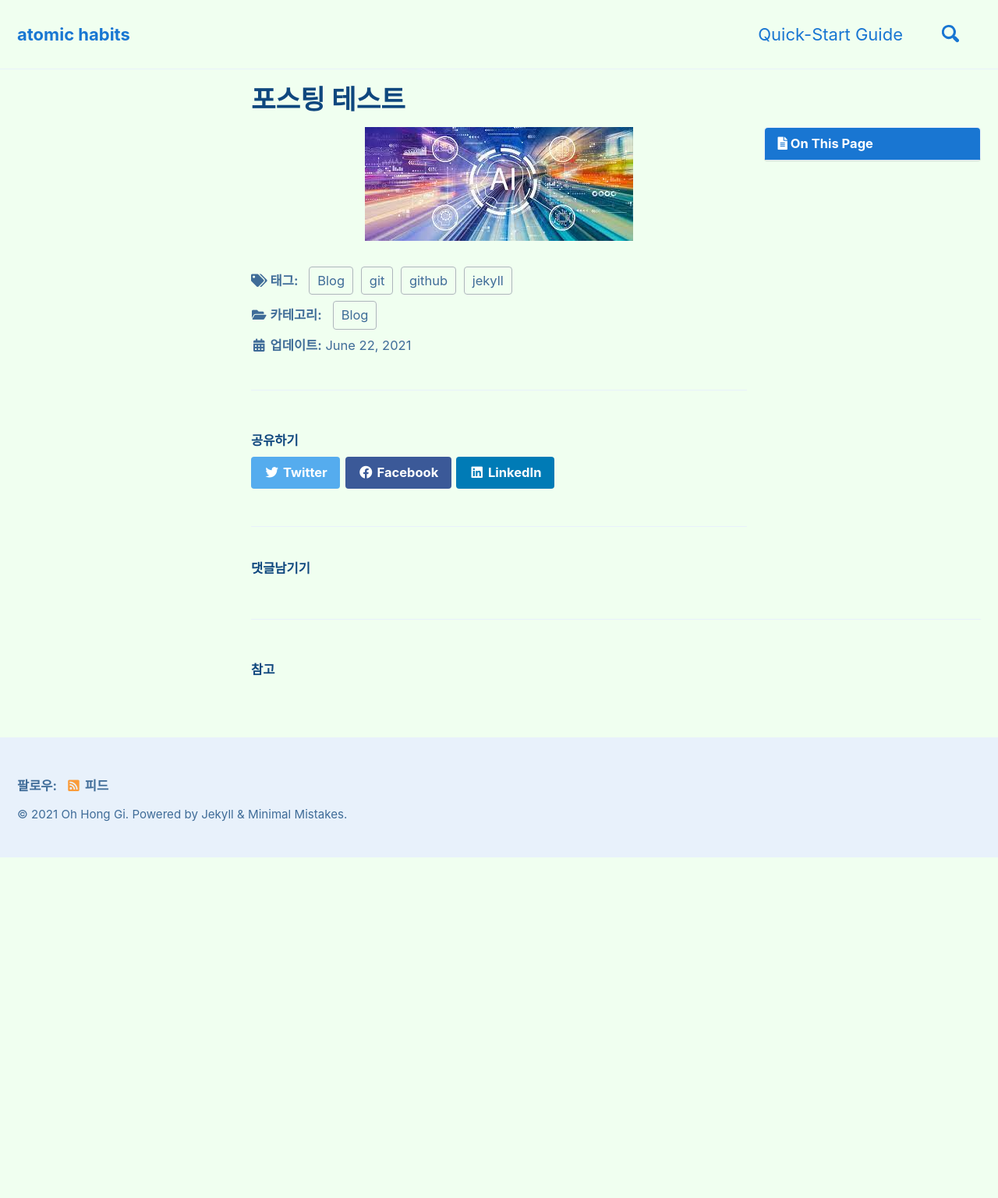
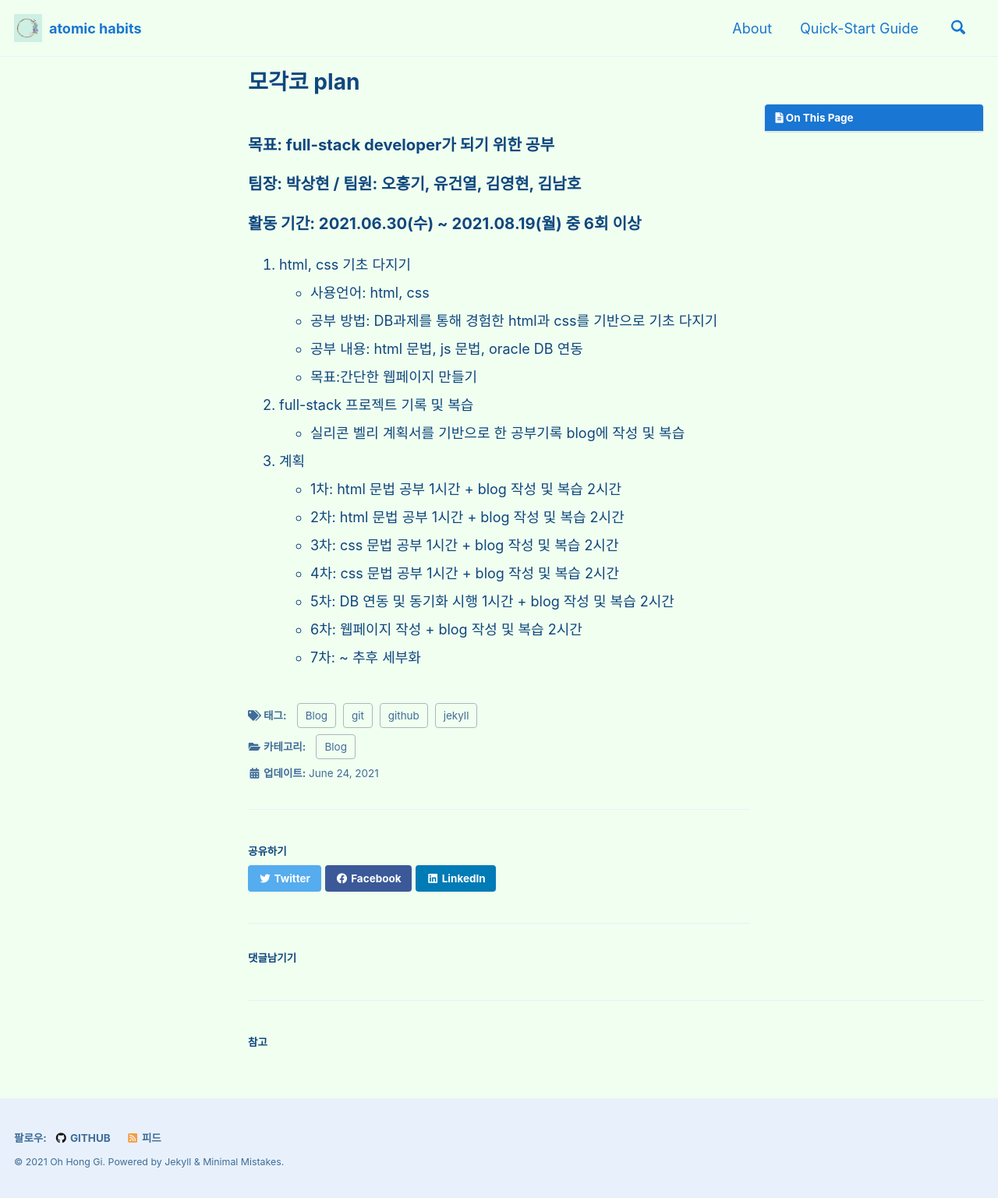
Before and after one commit to ohhonggi/ohhonggi.github.io, a Jekyll site: the page built from _posts/2021-06-22-firstPosting.md, in a window 1280 px wide. Shown: the whole page at 78% size. Built offline with Jekyll 4.4.1, drawn with Linux system fonts in a browser that asks for light colours; cached includes are drawn as plain includes; comment, search, counter and statistics services are not loaded; before the commit the page ends 1100 px from its top, so only the background shows below that.

Commit message:
MGK plan

```diff
--- a/_config.yml
+++ b/_config.yml
@@ -24,8 +24,8 @@ description              : "code description for CNU_MGK weekly"
 url                      : "https://ohhondgi.github.io"
 baseurl                  : # the subpath of your site, e.g. "/blog"
 repository               : "ohhondgi/ohhondgi.github.io"
-teaser                   :  # path of fallback teaser image, e.g. "/assets/images/500x300.png"
-logo                     : # path of logo image to display in the masthead, e.g. "/assets/images/88x88.png"
+teaser                   : "/assets/images/background.jpg" # path of fallback teaser image, e.g. "/assets/images/500x300.png"
+logo                     : "/assets/images/logo.jpg" # path of logo image to display in the masthead, e.g. "/assets/images/88x88.png"
 masthead_title           : # overrides the website title displayed in the masthead, use " " for no title
 # breadcrumbs            : false # true, false (default)
 words_per_minute         : 200
@@ -76,7 +76,7 @@ facebook:
   username               :
   app_id                 :
   publisher              :
-og_image                 : # Open Graph/Twitter default site image
+og_image                 : "/assets/images/logo.jpg" # Open Graph/Twitter default site image
 # For specifying social profiles
 # - https://developers.google.com/structured-data/customize/social-profiles
 social:
@@ -128,14 +128,14 @@ author:
 # Site Footer
 footer:
   links:
+    - label: "GitHub"
+      icon: "fab fa-fw fa-github"
+      url: "https://github.com/ohhondgi"
     - label: "Twitter"
       icon: "fab fa-fw fa-twitter-square"
       # url:
     - label: "Facebook"
       icon: "fab fa-fw fa-facebook-square"
-      # url:
-    - label: "GitHub"
-      icon: "fab fa-fw fa-github"
       # url:
     - label: "GitLab"
       icon: "fab fa-fw fa-gitlab"
@@ -216,7 +216,7 @@ sass:
 permalink: /:categories/:title/
 paginate: 5 # amount of posts to show
 paginate_path: /page:num/
-timezone: # https://en.wikipedia.org/wiki/List_of_tz_database_time_zones
+timezone: Asia/Seoul # https://en.wikipedia.org/wiki/List_of_tz_database_time_zones
 
 
 # Plugins (previously gems:)
@@ -286,3 +286,14 @@ defaults:
       comments: true # true
       share: true
       related: true
+  # _pages
+  - scope:
+      path: ""
+      type: pages
+    values:
+      layout: single
+      author_profile: true
+      read_time: false
+      comments: false
+      share: true
+      related: false
--- a/_includes/archive-single.html
+++ b/_includes/archive-single.html
@@ -25,6 +25,10 @@
       {% endif %}
     </h2>
     {% include page__meta.html type=include.type %}
-    {% if post.excerpt %}<p class="archive__item-excerpt" itemprop="description">{{ post.excerpt | markdownify | strip_html | truncate: 160 }}</p>{% endif %}
+    {% if post.date %}
+    <p class="page__meta"><i class="far fa-fw fa-calendar-alt" aria-hidden="true"></i> {{ post.date | date: "%B %d %Y" }}</p>
+    {% endif %}
+    {% if post.excerpt %}<p class="archive__item-excerpt" itemprop="description">{{
+    post.excerpt | markdownify | strip_html | truncate: 160 }}</p>{% endif %}
   </article>
 </div>
--- a/_posts/2021-06-22-firstPosting.md
+++ b/_posts/2021-06-22-firstPosting.md
@@ -1,5 +1,5 @@
 ---
-title: "포스팅 테스트"
+title: "모각코 plan"
 excerpt: "md 파일로 github blog의 첫 posting 만들기"
 author: Oh Hong Gi
 categories:
@@ -9,8 +9,43 @@ tags:
 toc: true
 toc_sticky: true
 date: 2021-06-22
-last_modified_at: 2021-06-22
+last_modified_at: 2021-06-24
 ---
 <center>
-<img data-action="zoom" src = '{{ "assets/images/AI_image_sample.jpeg"  | relative_url}}' alt="AI image">
+<body>
+    <div style="text-align: left">
+        <h3>
+            <p>목표: full-stack developer가 되기 위한 공부</p>
+            <p>팀장: 박상현 / 팀원: 오홍기, 유건열, 김영현, 김남호</p>
+            <p>활동 기간: 2021.06.30(수) ~  2021.08.19(월) 중 6회 이상</p>
+        </h3>
+            <ol start="1">
+                <li>html, css 기초 다지기</li>
+                    <ul>
+                        <li> 사용언어: html, css </li>
+                        <li> 공부 방법: DB과제를 통해 경험한 html과 css를 기반으로 기초 다지기</li>
+                        <li> 공부 내용: html 문법, js 문법, oracle DB 연동 </li>
+                        <li> 목표:간단한 웹페이지 만들기</li>
+                    </ul>
+                <li>full-stack 프로젝트 기록 및 복습</li>
+                    <ul>
+                        <li> 실리콘 벨리 계획서를 기반으로 한 공부기록 blog에 작성 및 복습 </li>
+                    </ul>
+                <li>계획</li>
+                    <ul>
+                        <li> 1차: html 문법 공부 1시간 + blog 작성 및 복습 2시간 </li>
+                        <li> 2차: html 문법 공부 1시간 + blog 작성 및 복습 2시간 </li>
+                        <li> 3차: css 문법 공부 1시간 + blog 작성 및 복습 2시간 </li>
+                        <li> 4차: css 문법 공부 1시간 + blog 작성 및 복습 2시간 </li>
+                        <li> 5차: DB 연동 및 동기화 시행 1시간 + blog 작성 및 복습 2시간 </li>
+                        <li> 6차: 웹페이지 작성 + blog 작성 및 복습 2시간 </li>
+                        <li> 7차: ~ 추후 세부화</li>
+                    </ul>
+            </ol>
+    </div>
+</body>
+
+
+
+
 </center>
--- a/_sass/minimal-mistakes/_reset.scss
+++ b/_sass/minimal-mistakes/_reset.scss
@@ -15,11 +15,15 @@ html {
   }
 
   @include breakpoint($large) {
-    font-size: 20px;
+  /* devinlife : large 페이지 일때 폰트 사이즈 축소 20px->18px */
+//     font-size: 20px;
+    font-size: 18px;
   }
 
   @include breakpoint($x-large) {
-    font-size: 22px;
+  /* devinlife : x-large 페이지 일때 폰트 사이즈 축소 20px->18px */
+//     font-size: 22px;
+    font-size: 18px;
   }
 
   -webkit-text-size-adjust: 100%;
```
Also changed, not shown: _data/navigation.yml (+4 -4 lines), _pages/404.md (added, +15 -0 lines), _pages/about.md (added, +11 -0 lines), assets/images/background.jpg (added), assets/images/logo.jpg (added), 6 other files.
